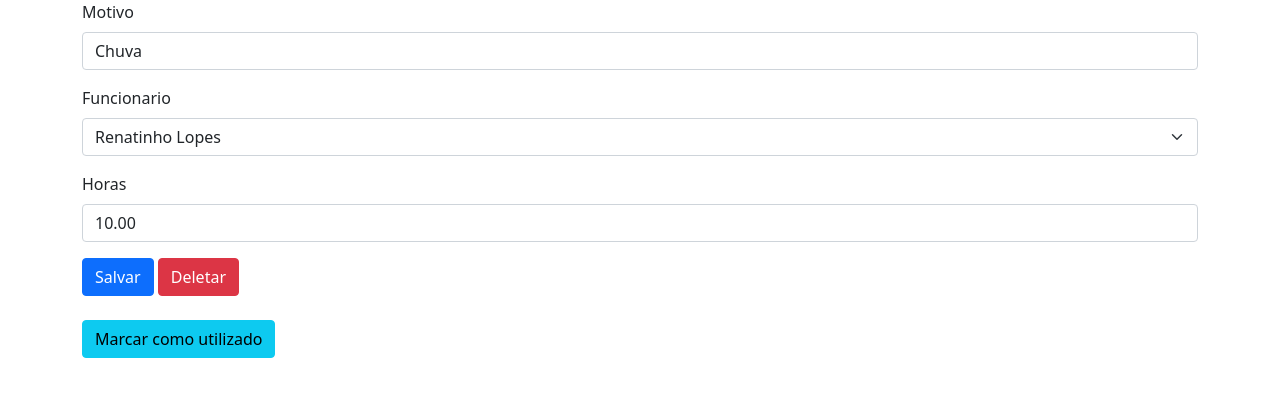
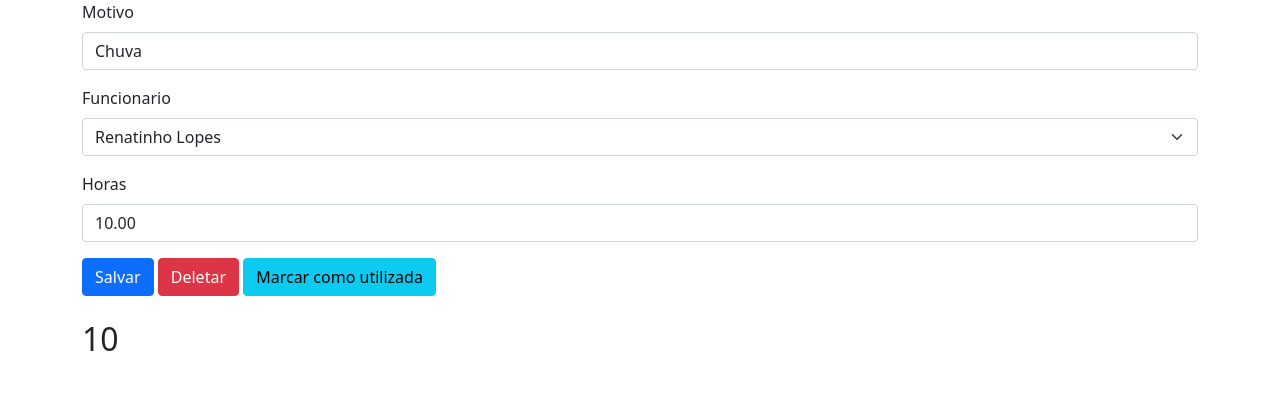
Before and after one commit to Flaviohmm/gestao_RH, a Django app: page /horas-extras/editar/1/ in a window 1280 px wide. Shown: the top 397 px of the page. Run offline with Django 3.2, Linux system fonts and the light colour scheme; a user stored in the database is signed in; data comes from the database, SQL or seed files in the repository; both versions use the stored data as it was after the commit; some libraries are stand-ins or nearby versions.

Commit message:
Finalizando funcionaliades com Ajax

```diff
--- a/apps/funcionarios/models.py
+++ b/apps/funcionarios/models.py
@@ -23,7 +23,9 @@ class Funcionario(models.Model):
 
     @property
     def total_horas_extra(self):
-        total = self.registrohoraextra_set.all().aggregate(
+        total = self.registrohoraextra_set.filter(
+            utilizada=False
+        ).aggregate(
             Sum('horas')
         )['horas__sum']
-        return total
+        return total or 0
--- a/apps/registro_hora_extra/models.py
+++ b/apps/registro_hora_extra/models.py
@@ -8,6 +8,7 @@ class RegistroHoraExtra(models.Model):
     motivo = models.CharField(max_length=100)
     funcionario = models.ForeignKey(Funcionario, on_delete=models.PROTECT)
     horas = models.DecimalField(max_digits=5, decimal_places=2)
+    utilizada = models.BooleanField(default=False)
 
     def __str__(self):
         return self.motivo
--- a/apps/registro_hora_extra/templates/registro_hora_extra/registrohoraextra_form.html
+++ b/apps/registro_hora_extra/templates/registro_hora_extra/registrohoraextra_form.html
@@ -17,14 +17,16 @@
                 Deletar
             </a>
         {% endif %}
+
+        <button onclick="utilizouHoraExtra({{ object.id }})"
+            class="btn btn-info" type="button">
+            Marcar como utilizada
+        </button>
     </form>
 
     <br>
-    <button onclick="utilizouHoraExtra({{ object.id }})" class="btn btn-info">
-        Marcar como utilizado
-    </button>
+    <h2 id="horas_atualizadas">{{ object.funcionario.total_horas_extra }}</h2>
 
-    <br>
     <br>
     <p id="mensagem"></p>
 {% endblock %}
--- a/apps/registro_hora_extra/views.py
+++ b/apps/registro_hora_extra/views.py
@@ -63,5 +63,17 @@ class HoraExtraNovo(CreateView):
 
 class UtilizouHoraExtra(View):
     def post(self, *args, **kwargs):
-        response = json.dumps({'mensagem': 'Requisição executada'})
+        registro_hora_extra = RegistroHoraExtra.objects.get(id=kwargs['pk'])
+        registro_hora_extra.utilizada = True
+        registro_hora_extra.save()
+
+        empregado = self.request.user.funcionario
+
+        response = json.dumps(
+            {
+                'mensagem': 'Requisição executada',
+                'horas': float(empregado.total_horas_extra)
+            }
+        )
+
         return HttpResponse(response, content_type='application/json')
```
Also changed, not shown: apps/registro_hora_extra/migrations/0004_registrohoraextra_utilizada.py (added), db.sqlite3, 1 other file.
